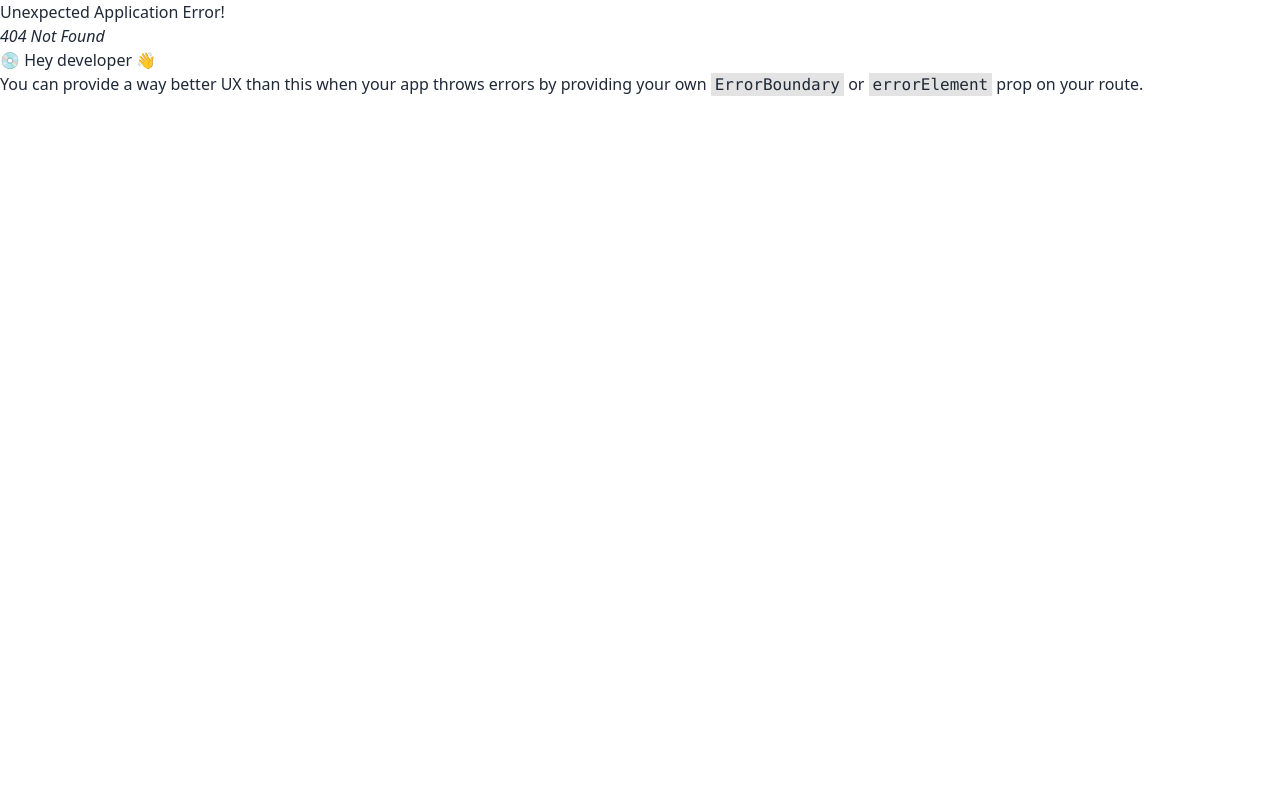
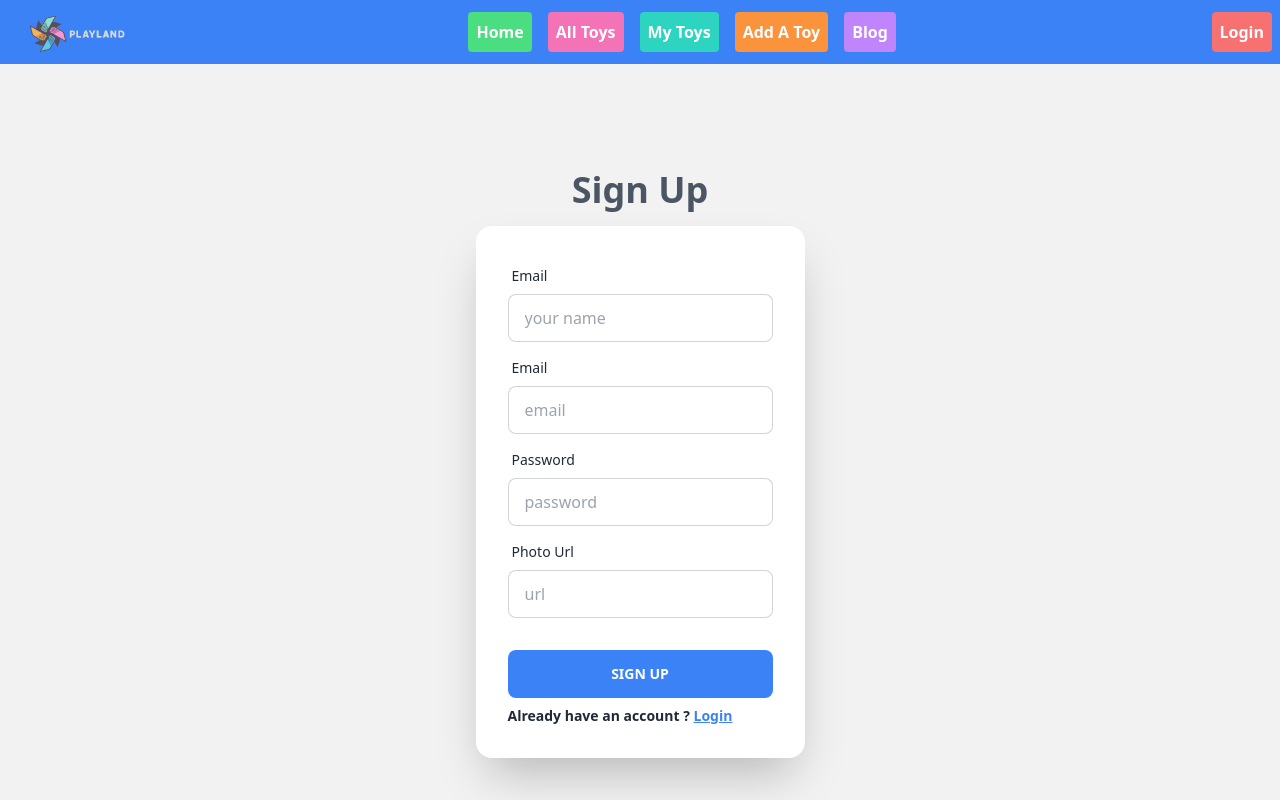
Before and after one commit to mahedihassantonay/playland-client, a React (Vite) app: page /register in a window 1280 px wide. Before the commit this address had no page. Shown: the top 800 px of the page. Built offline with nearby package versions, Linux system fonts and the light colour scheme; no server answers.

Commit message:
login and registration authentication

```diff
--- a/package.json
+++ b/package.json
@@ -16,6 +16,7 @@
     "match-sorter": "^6.3.1",
     "react": "^18.2.0",
     "react-dom": "^18.2.0",
+    "react-hook-form": "^7.43.9",
     "react-icons": "^4.8.0",
     "react-image-gallery": "^1.2.11",
     "react-responsive-masonry": "^2.1.7",
--- /dev/null
+++ b/src/components/Pages/Login.jsx
@@ -0,0 +1,77 @@
+import { useContext, useState } from "react";
+import { Link } from "react-router-dom";
+import { AuthContext } from "../../provider/AuthProvider";
+
+const Login = () => {
+    const {signIn} = useContext(AuthContext)
+  const [email, setEmail] = useState("");
+  const [password, setPassword] = useState("");
+    const handleLogin = e =>{
+        e.preventDefault();
+        console.log(email,password)
+
+
+            if(email,password){
+
+                signIn(email,password)
+                .then(result=>console.log(result.user))
+                .catch((error) => {
+                    console.log(error.message)
+                })
+            }
+    }
+  return (
+    <div>
+      <div className="hero min-h-screen bg-base-200">
+        <div className="hero-content flex-col ">
+          <div className="">
+            <h1 className="text-4xl font-bold text-gray-600">Login Please!</h1>
+          </div>
+          <div className="card flex-shrink-0 w-full shadow-2xl bg-base-100">
+            {/* form start */}
+            <form onSubmit={handleLogin}>
+              <div className="card-body">
+                <div className="form-control">
+                  <label className="label">
+                    <span className="label-text">Email</span>
+                  </label>
+                  <input
+                    type="text"
+                    onChange={e=>setEmail(e.target.value)}
+                    name='email'
+                    placeholder="email"
+                    className="input input-bordered"
+                  />
+                </div>
+                <div className="form-control">
+                  <label className="label">
+                    <span className="label-text">Password</span>
+                  </label>
+                  <input
+                    type="text"
+                    placeholder="password"
+                    name="password"
+                    onChange={e=>setPassword(e.target.value)}
+                    className="input input-bordered"
+                  />
+                </div>
+                <div className="form-control mt-6">
+                  <button className="btn bg-blue-500">Login</button>
+                </div>
+                <p className="text-sm font-semibold">
+                  New to this Page ?{" "}
+                  <Link className="underline text-blue-500" to="/register">
+                    Creat an account
+                  </Link>
+                </p>
+              </div>
+            </form>
+            {/* form end */}
+          </div>
+        </div>
+      </div>
+    </div>
+  );
+};
+
+export default Login;
--- /dev/null
+++ b/src/components/Pages/Registration.jsx
@@ -0,0 +1,113 @@
+import { useContext, useState } from "react";
+import { Link } from "react-router-dom";
+import { AuthContext } from "../../provider/AuthProvider";
+
+const Registration = () => {
+    const {registerUser , updateUserProfile} = useContext(AuthContext)
+    const [name, setName] = useState('')
+    const [email, setEmail] = useState('')
+    const [password, setPassword] = useState('')
+    const [photo, setPhoto] = useState('')
+
+    const handleRegistration = e =>{
+        e.preventDefault();
+        console.log(name,email,password)
+
+        if(name,email,password){
+
+            registerUser(email,password)
+            .then(result=>{
+                console.log(result.user)
+                updateUserProfile(result.user, name, photo);
+            })
+            .catch((error) => {
+                console.log(error.message)
+            })
+        }
+    }
+
+  return (
+    <div className="hero min-h-screen bg-base-200">
+      <div className="hero-content flex-col ">
+        <div className="">
+          <h1 className="text-4xl font-bold text-gray-600">Sign Up</h1>
+        </div>
+        <div className="card flex-shrink-0 w-full shadow-2xl bg-base-100">
+          {/* form start */}
+          <form onSubmit={handleRegistration}>
+            <div className="card-body">
+                {/* name */}
+              <div className="form-control">
+                <label className="label">
+                  <span className="label-text">Email</span>
+                </label>
+                <input
+                onChange={e=>setName(e.target.value)}
+                  type="text"
+                  placeholder="your name"
+                  name="name"
+                  className="input input-bordered"
+                />
+              </div>
+
+              {/* email */}
+              <div className="form-control">
+                <label className="label">
+                  <span className="label-text">Email</span>
+                </label>
+                <input
+                onChange={e=>setEmail(e.target.value)}
+                  type="email"
+                  name="email"
+                  placeholder="email"
+                  className="input input-bordered"
+                  required
+                />
+              </div>
+                {/* password */}
+              <div className="form-control">
+                <label className="label">
+                  <span className="label-text">Password</span>
+                </label>
+                <input
+
+                onChange={e=>setPassword(e.target.value)}
+                  type="password"
+                  placeholder="password"
+                  className="input input-bordered"
+                  name="password"
+                  required
+                />
+              </div>
+              {/* photo url */}
+              <div className="form-control">
+                <label className="label">
+                  <span className="label-text">Photo Url</span>
+                </label>
+                <input
+                onChange={e=> setPhoto(e.target.value)}
+                  type="text"
+                  placeholder="url"
+                  name="photo"
+                  className="input input-bordered"
+                />
+              </div>
+              <div className="form-control mt-6">
+                <button className="btn bg-blue-500">Sign Up</button>
+              </div>
+              <p className="text-sm font-semibold">
+                Already have an account ?{" "}
+                <Link className="underline text-blue-500" to="/login">
+                  Login
+                </Link>
+              </p>
+            </div>
+          </form>
+          {/* form end */}
+        </div>
+      </div>
+    </div>
+  );
+};
+
+export default Registration;
--- a/src/components/Shared/Header.jsx
+++ b/src/components/Shared/Header.jsx
@@ -1,7 +1,18 @@
+import { useContext } from "react";
 import { Link } from "react-router-dom";
 import logo from '../../assets/logo.png'
+import { AuthContext } from "../../provider/AuthProvider";
 
 const Header = () => {
+  const {user,logOut} = useContext(AuthContext)
+
+  const handleSignOut = () => {
+    logOut()
+      .then()
+      .catch((error) => {
+        console.log(error);
+      });
+  };
     return (
         <div className="bg-blue-500 sticky top-0 z-10">
             <div className="navbar flex justify-between  container mx-auto sticky top-0">
@@ -18,17 +29,30 @@ const Header = () => {
   </div>
 
 
-    <div className="dropdown dropdown-end">
+    <div>
+      {user ?
+      <div className="dropdown dropdown-end">
       <label tabIndex={0} className="btn btn-ghost btn-circle avatar">
         <div className="w-10 rounded-full">
-          <img src="https://randomuser.me/api/portraits/men/1.jpg" />
+        {user?.photoURL ? (
+                    <img src={user.photoURL} title={user.displayName} />
+                  ) : (
+                    <img
+                      src="https://randomuser.me/api/portraits/men/43.jpg"
+                      title={user?.displayName}
+                    />
+                  )}
         </div>
       </label>
       <ul tabIndex={0} className="menu menu-compact dropdown-content mt-3 p-2 shadow bg-base-100 rounded-box w-52">
 
 
-        <li><a>Logout</a></li>
+        <li><a onClick={handleSignOut}>Logout</a></li>
       </ul>
+    </div>
+    :
+    <div className="bg-red-400 p-2 rounded font-semibold text-white hover:bg-transparent" ><Link to='/login'>Login</Link></div>
+    }
     </div>
   </div>
 </div>
--- a/src/main.jsx
+++ b/src/main.jsx
@@ -3,9 +3,12 @@ import ReactDOM from 'react-dom/client'
 import './index.css'
 import router from '../src/routes/routes'
 import { RouterProvider } from 'react-router-dom'
+import AuthProvider from './provider/AuthProvider'
 
 ReactDOM.createRoot(document.getElementById('root')).render(
   <React.StrictMode>
+    <AuthProvider>
     <RouterProvider router={router} />
+    </AuthProvider>
   </React.StrictMode>,
 )
--- a/src/provider/AuthProvider.jsx
+++ b/src/provider/AuthProvider.jsx
@@ -1,10 +1,60 @@
+import { createUserWithEmailAndPassword, getAuth, onAuthStateChanged, signInWithEmailAndPassword, signOut, updateProfile } from "firebase/auth";
+import { createContext, useEffect, useState } from "react";
+import app from "../firebase/firebase-config";
 
-const AuthProvider = () => {
-    return (
-        <div>
 
-        </div>
-    );
+
+
+export const AuthContext = createContext(null);
+const auth = getAuth(app);
+
+const AuthProvider = ({ children }) => {
+    const [user, setUser] = useState('')
+    const [loading,setLoading] = useState(true)
+
+    const registerUser = (email,password)=>{
+
+        return createUserWithEmailAndPassword(auth,email,password)
+
+    }
+
+    const signIn = (email,password)=>{
+        return signInWithEmailAndPassword(auth,email,password)
+    }
+
+    const logOut = () =>{
+        setLoading(true)
+      return  signOut(auth)
+    }
+
+    const updateUserProfile = (user,name,photo)=>{
+        updateProfile(user, {
+            displayName: name,
+            photoURL: photo
+        })
+        .then(()=>{
+            console.log('user name updated')
+        })
+        .catch((error) => {
+            console.log(error.message)
+        })
+    }
+
+    useEffect(()=>{
+        const unSubscribe = onAuthStateChanged(auth, loggedInUser=>{
+            setUser(loggedInUser)
+            setLoading(false)
+        });
+
+        return ()=>{
+            unSubscribe();
+        }
+    },[])
+  const authInfo = {registerUser , user, setUser, signIn, logOut, loading , updateUserProfile};
+
+  return (
+    <AuthContext.Provider value={authInfo}>{children}</AuthContext.Provider>
+  );
 };
 
 export default AuthProvider;
```
Also changed, not shown: src/routes/routes.jsx (+10 -0 lines), .eslintrc.cjs, 1 other file (tests, documents, lock files or other folders).
